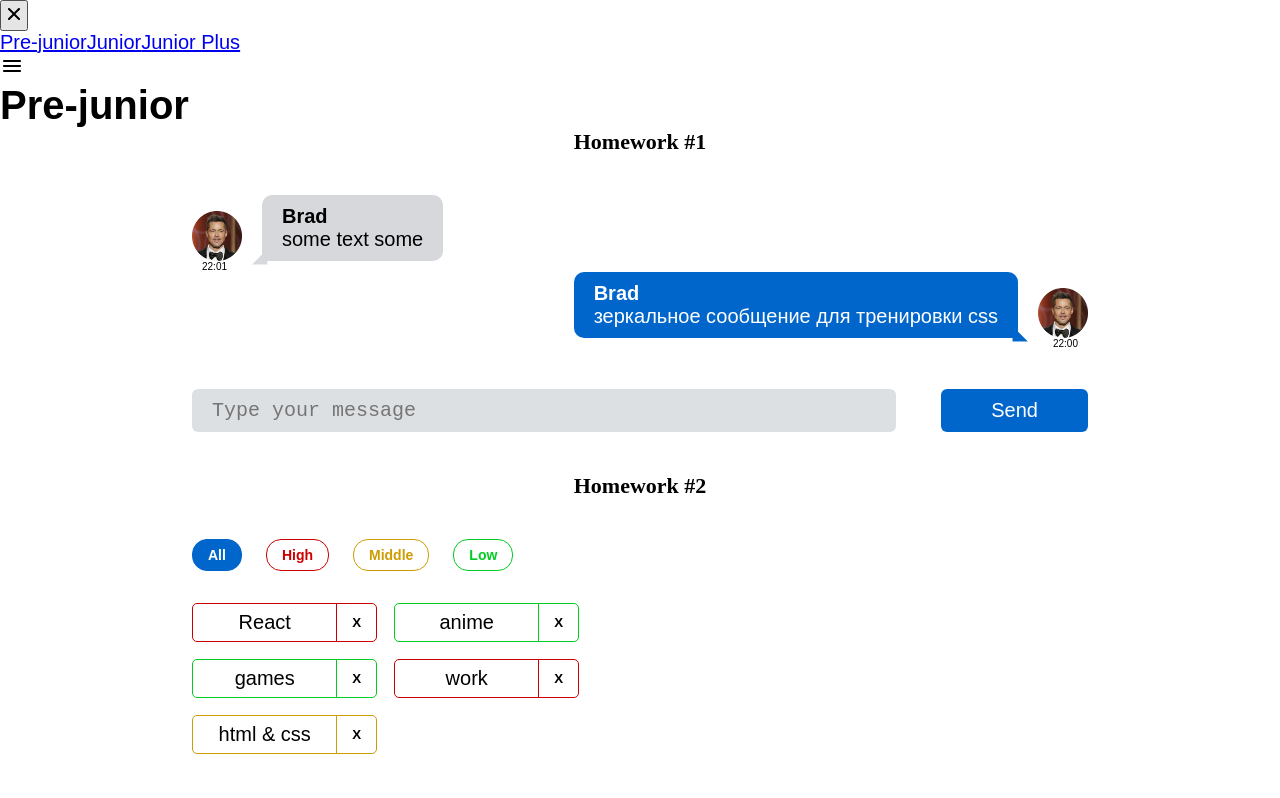
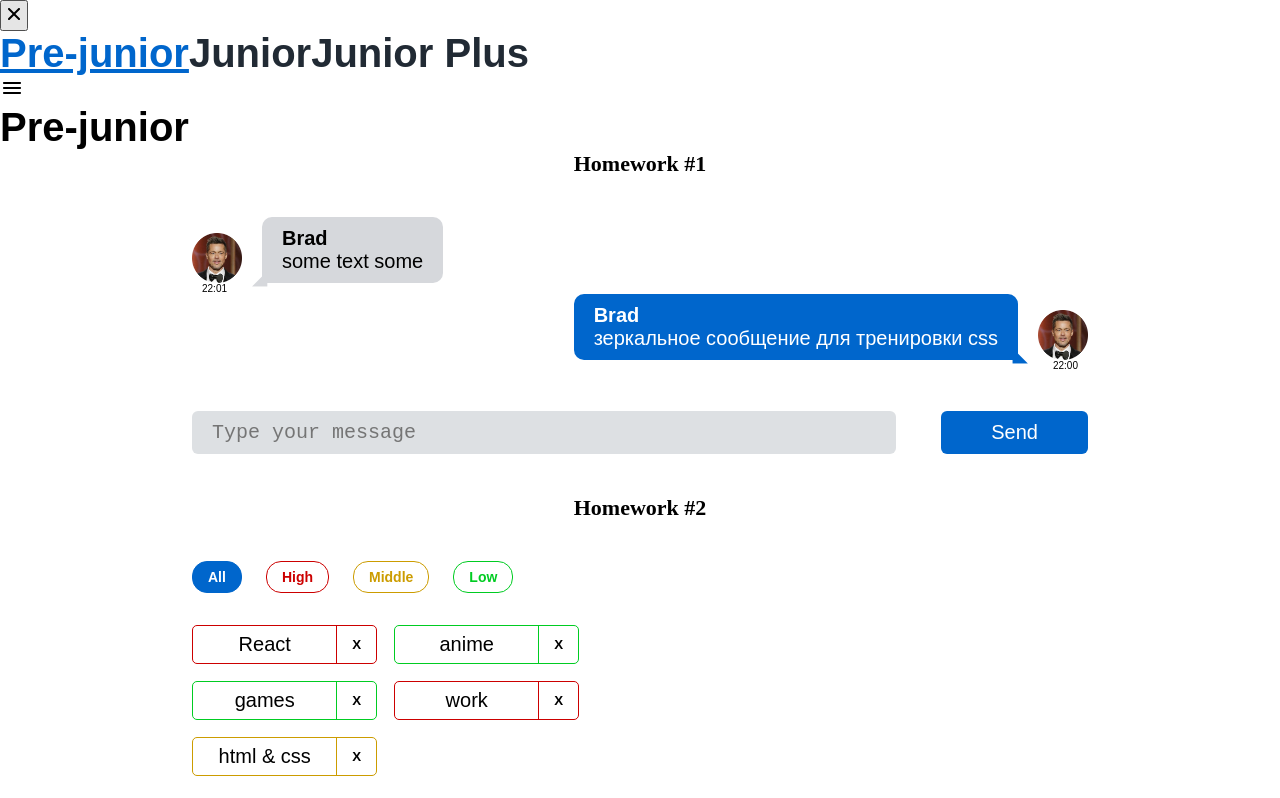
Before and after one commit to reegulus/HW_Ignat, a React (Create React App) app: page /#/pre-junior in a window 1280 px wide. Shown: the top 798 px of the page. Built offline with nearby package versions, Linux system fonts and the light colour scheme.

Commit message:
Sidebar.tsx

```diff
--- a/src/s2-homeworks/hw05/sidebar/Sidebar.module.css
+++ b/src/s2-homeworks/hw05/sidebar/Sidebar.module.css
@@ -1,4 +1,5 @@
 .sidebar {
+
 }
 
 .sidebar.open {
@@ -11,12 +12,18 @@
 }
 
 .nav a {
+    color: #212A34;
+    text-decoration: none;
+    font-size: 2em;
+    font-weight: bold;
 }
 
 .nav a:hover {
 }
 
 .nav a.active {
+    text-decoration: underline ;
+    color: #0066cc;
 }
 .close {
 }
--- a/src/s2-homeworks/hw05/sidebar/Sidebar.tsx
+++ b/src/s2-homeworks/hw05/sidebar/Sidebar.tsx
@@ -12,6 +12,7 @@ type PropsType = {
 export const Sidebar: FC<PropsType> = ({open, handleClose}) => {
     const sidebarClass = s.sidebar
         + (open ? ' ' + s.open : '')
+    const onActiveLink = (props:{isActive: boolean}) =>props.isActive ? s.active : ''
     return (
         <>
             {/*затемнение справа от открытого меню*/}
@@ -31,7 +32,7 @@ export const Sidebar: FC<PropsType> = ({open, handleClose}) => {
                         id={'hw5-pre-junior-link'}
                         to={PATH.PRE_JUNIOR}
                         onClick={handleClose}
-                        // className={...} // делает студент
+                        className={onActiveLink} // делает студент
                     >
                         Pre-junior
                     </NavLink>
@@ -39,7 +40,7 @@ export const Sidebar: FC<PropsType> = ({open, handleClose}) => {
                         id={'hw5-junior-link'}
                         to={PATH.JUNIOR}
                         onClick={handleClose}
-                        // className={...} // делает студент
+                        className={onActiveLink} // делает студент
                     >
                         Junior
                     </NavLink>
@@ -47,7 +48,7 @@ export const Sidebar: FC<PropsType> = ({open, handleClose}) => {
                         id={'hw5-junior-plus-link'}
                         to={PATH.JUNIOR_PLUS}
                         onClick={handleClose}
-                        // className={...} // делает студент
+                        className={onActiveLink} // делает студент
                     >
                         Junior Plus
                     </NavLink>
```
